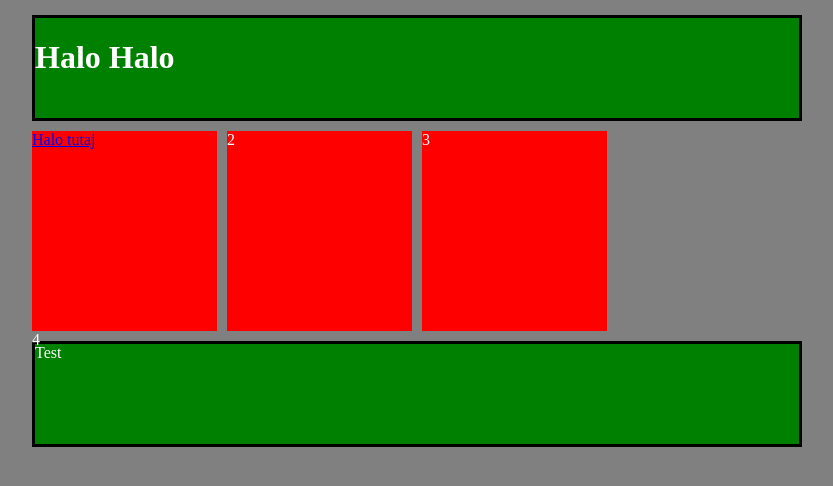
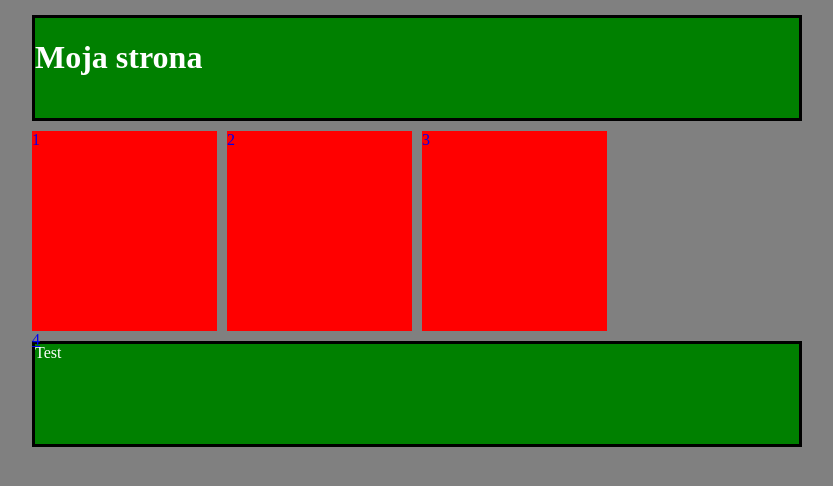
Before and after one commit to Szachh/strona, a plain HTML site: page index.html in a window 1280 px wide. Shown: the whole page, without its empty margins (208-1041 px from the left). Drawn offline with Linux system fonts and the light colour scheme.

Commit message:
Update index.html

```diff
--- a/index.html
+++ b/index.html
@@ -9,20 +9,20 @@
 <body>
     <div id="container">
         <div id="header">
-            <h1>Halo Halo</h1>
+            <h1>Moja strona</h1>
         </div>
-        <div id="jeden">
-           <a href="PLIKI/jeden.html">Halo tutaj</a>
-        </div>
-        <div id="dwa">
-           2
-         </div>
-         <div id="trzy">
-          3
-         </div>
-         <div id="cztery">
-         4
-         </div>
+        <a href="PLIKI/o_mnie.html"><div id="jeden">
+            1
+        </div></a>
+        <a href="PLIKI/o_mnie.html"><div id="dwa">
+            2
+        </div></a>
+        <a href="PLIKI/o_mnie.html"><div id="trzy">
+            3
+        </div></a>
+        <a href="PLIKI/o_mnie.html"><div id="cztery">
+            4
+        </div></a>
         <div id="dol">
              Test
          </div>
```
